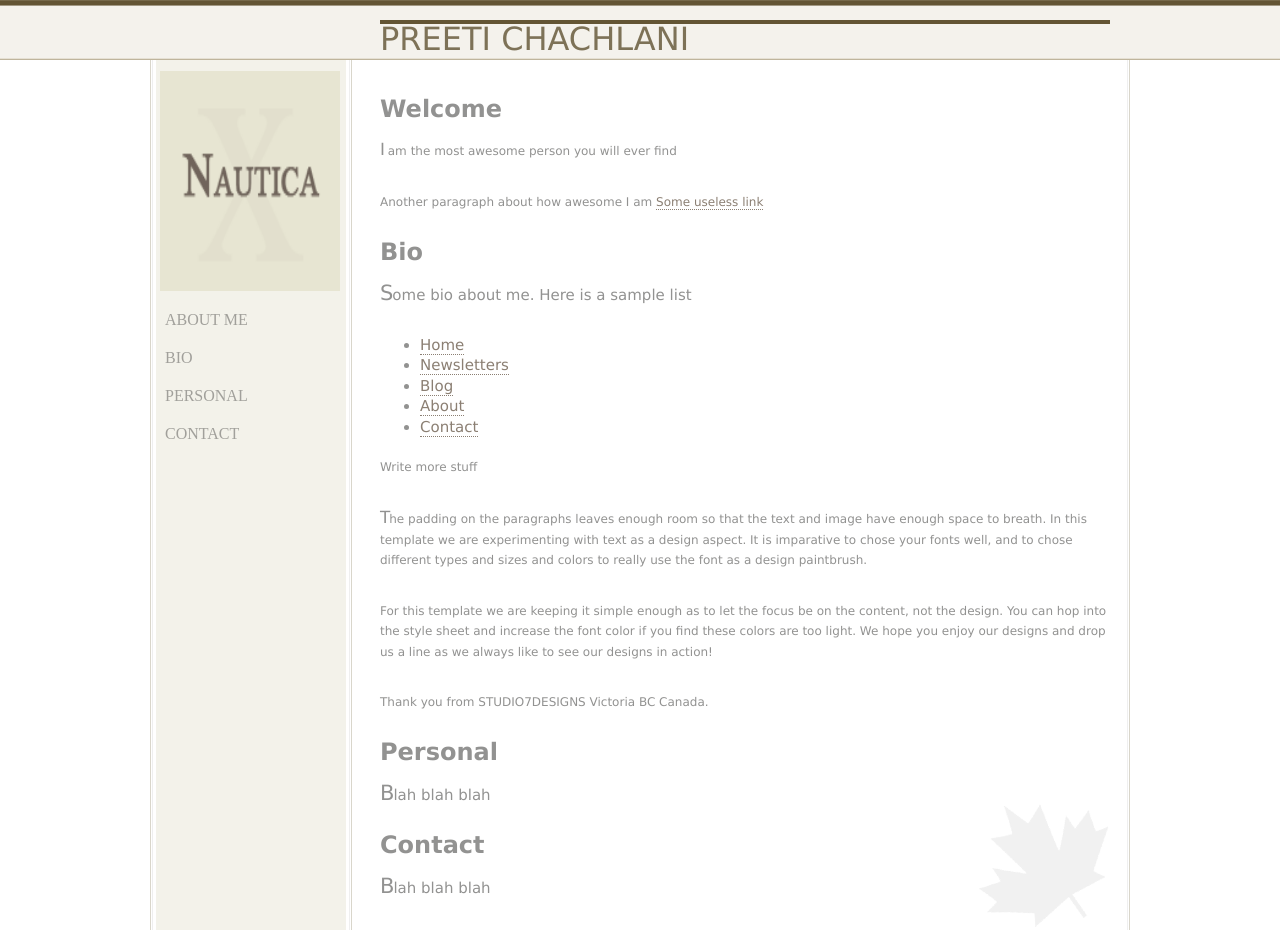
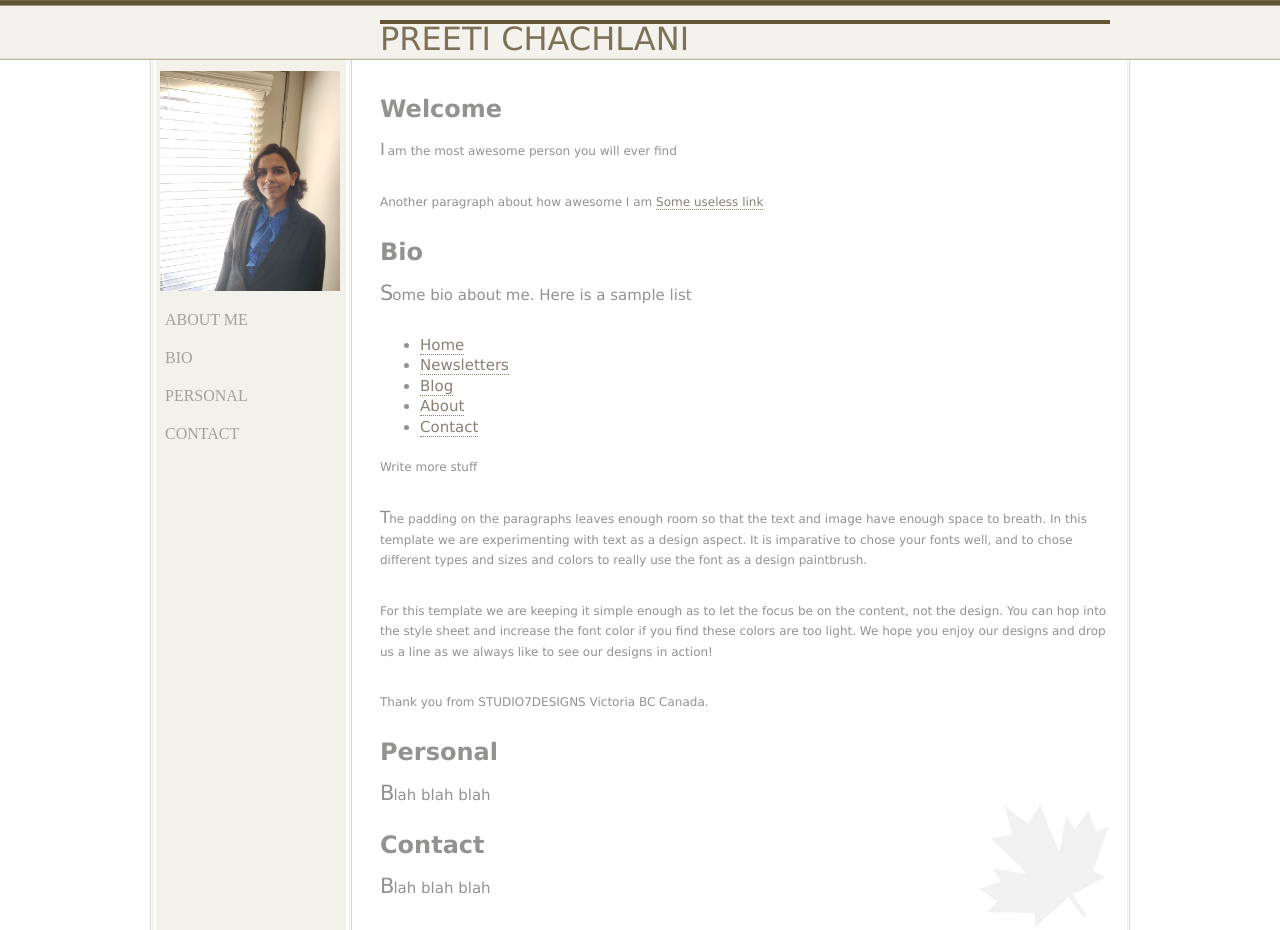
Before and after one commit to pchachlani/pchachlani.github.io, a plain HTML site: page index.html in a window 1280 px wide. Shown: the top 930 px of the page. Drawn offline with Linux system fonts and the light colour scheme.

Commit message:
Update index.html

```diff
--- a/index.html
+++ b/index.html
@@ -72,7 +72,7 @@
       </div>
       <div id="sidebar">
 <!--         <div id="logo"> <img src="images/nautica-logo.gif" alt="Nautica X" /> </div> -->
-        <div id="logo"> <img src="images/nautica-logo.gif" width="180" height="220" alt="Nautica X" /> </div>
+        <div id="logo"> <img src="images/preeti.jpeg" width="180" height="220" alt="Nautica X" /> </div>
         <h4><a href="#About me">About me</a></h4>
 <!--        <ul class="side-nav">
           <li><a href="#">Studio7Designs</a></li>
```
